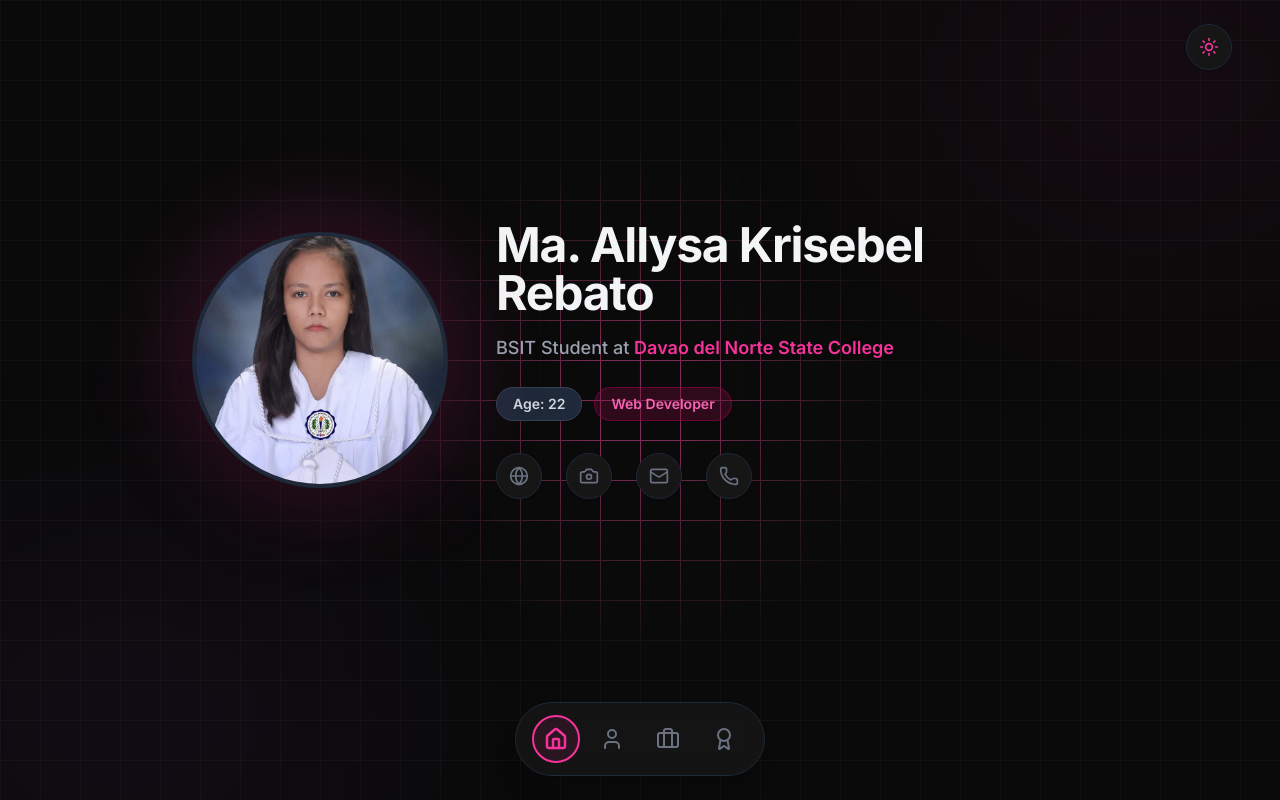
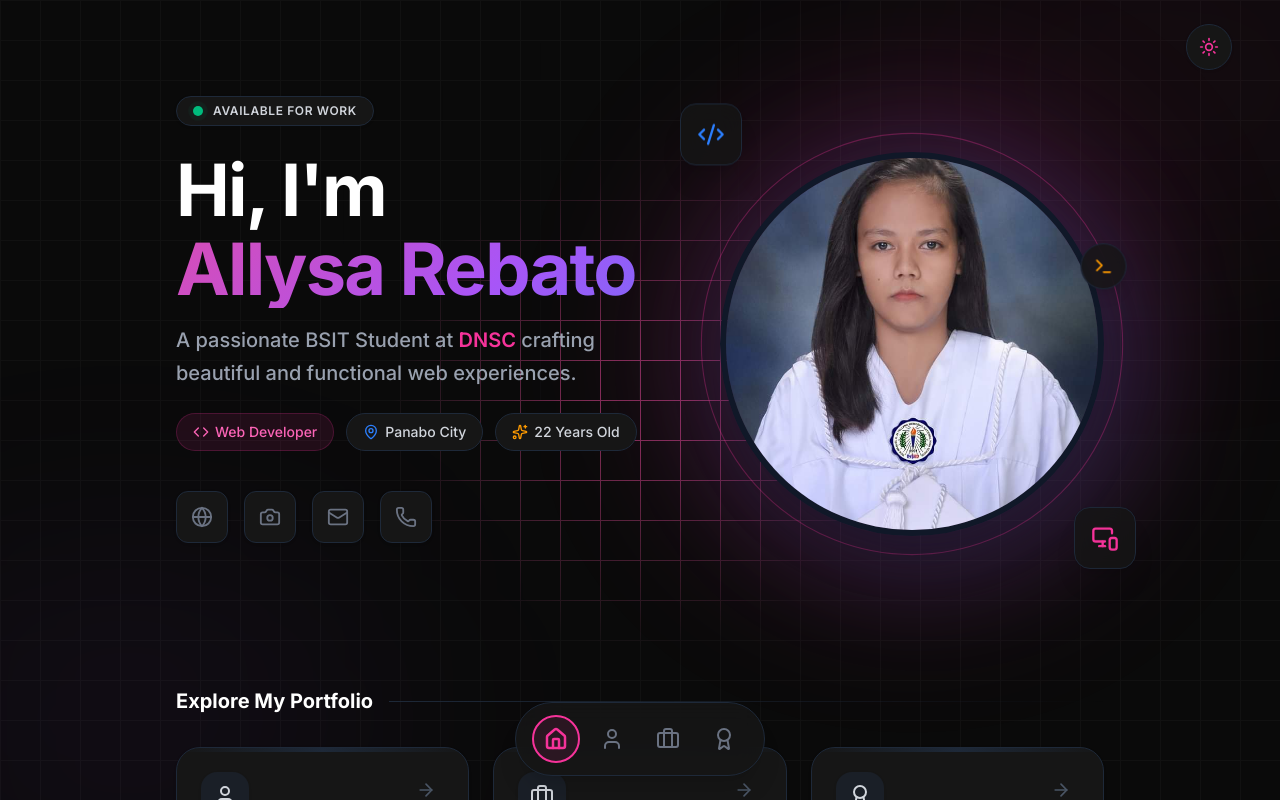
Before and after one commit to Lynxguerba/RebatoWeb, a React (Vite) app: page / in a window 1280 px wide. Shown: the top 800 px of the page. Built offline with nearby package versions, Linux system fonts and the light colour scheme.

Commit message:
commit changes

```diff
--- a/src/index.css
+++ b/src/index.css
@@ -57,3 +57,19 @@
     background: var(--color-pink-primary);
     border-radius: 10px;
 }
+
+@layer utilities {
+  .home-gradient-name {
+    background: linear-gradient(135deg, #ec4899 0%, #a855f7 50%, #3b82f6 100%);
+    -webkit-background-clip: text;
+    -webkit-text-fill-color: transparent;
+    background-size: 200% 200%;
+    animation: gradient-flow 5s ease infinite;
+  }
+
+  @keyframes gradient-flow {
+    0% { background-position: 0% 50%; }
+    50% { background-position: 100% 50%; }
+    100% { background-position: 0% 50%; }
+  }
+}
--- a/src/pages/Home.jsx
+++ b/src/pages/Home.jsx
@@ -1,6 +1,29 @@
 import { motion } from 'framer-motion';
-import { Globe, Camera, Mail, Phone } from 'lucide-react';
+import { Globe, Camera, Mail, Phone, ArrowRight, User, Briefcase, Award, Sparkles, MapPin, Code, Code2, Terminal, MonitorSmartphone } from 'lucide-react';
 import { useState } from 'react';
+import { Link } from 'react-router-dom';
+
+const container = {
+  hidden: { opacity: 0 },
+  show: {
+    opacity: 1,
+    transition: { staggerChildren: 0.1, delayChildren: 0.1 }
+  }
+};
+
+const item = {
+  hidden: { opacity: 0, y: 30 },
+  show: { opacity: 1, y: 0, transition: { duration: 0.6, type: "spring", bounce: 0.4 } }
+};
+
+const floatAnimation = {
+  y: [0, -10, 0],
+  transition: {
+    duration: 4,
+    repeat: Infinity,
+    ease: "easeInOut"
+  }
+};
 
 export default function Home() {
   const [age] = useState(() => {
@@ -14,66 +37,187 @@ export default function Home() {
     return a;
   });
 
+  const socialLinks = [
+    { icon: Globe, href: 'https://www.facebook.com/xgtx.bond', label: 'Facebook', color: 'from-blue-500 to-blue-600' },
+    { icon: Camera, href: 'https://www.instagram.com/allysarebato', label: 'Instagram', color: 'from-pink-500 to-purple-500' },
+    { icon: Mail, href: 'mailto:rebato.ma.allysakrisebel@dnsc.edu.ph', label: 'Email', color: 'from-red-400 to-pink-500' },
+    { icon: Phone, href: 'tel:+639631848217', label: 'Phone', color: 'from-green-400 to-emerald-500' },
+  ];
+
+  const quickLinks = [
+    { title: 'About Me', desc: 'My journey & skills', icon: User, path: '/about', gradient: 'from-pink-500/10 to-purple-500/10' },
+    { title: 'Projects', desc: 'View my portfolio', icon: Briefcase, path: '/projects', gradient: 'from-blue-500/10 to-cyan-500/10' },
+    { title: 'Certificates', desc: 'My achievements', icon: Award, path: '/certificates', gradient: 'from-amber-500/10 to-orange-500/10' },
+  ];
+
   return (
-    <div className="flex flex-col md:flex-row items-center gap-12 max-w-4xl mx-auto w-full">
     <motion.div
-        className="relative group flex-shrink-0"
-        initial={{ opacity: 0, scale: 0.8 }}
-        animate={{ opacity: 1, scale: 1 }}
-        transition={{ duration: 0.5, delay: 0.2 }}
+      variants={container}
+      initial="hidden"
+      animate="show"
+      className="max-w-6xl mx-auto w-full pt-4 md:pt-12"
     >
-        <div className="absolute inset-0 bg-pink-500/20 blur-2xl rounded-full scale-110 group-hover:opacity-0 transition-opacity duration-500"></div>
-        <div className="relative w-48 h-48 md:w-64 md:h-64 rounded-full border-4 border-white dark:border-gray-800 shadow-2xl z-10 overflow-hidden group-hover:scale-105 transition-transform duration-500">
+      <div className="flex flex-col lg:flex-row items-center gap-12 lg:gap-20">
+
+        {/* ── Left Column: Text & CTA ── */}
+        <div className="flex-1 flex flex-col items-center lg:items-start text-center lg:text-left z-10 order-last lg:order-none">
+
+          <motion.div
+            variants={item}
+            className="flex items-center gap-2.5 px-4 py-1.5 mb-6 rounded-full bg-[var(--card-color)] border border-gray-200 dark:border-gray-800 shadow-sm"
+          >
+            <span className="relative flex h-2.5 w-2.5">
+              <span className="animate-ping absolute inline-flex h-full w-full rounded-full bg-emerald-400 opacity-75" />
+              <span className="relative inline-flex rounded-full h-2.5 w-2.5 bg-emerald-500" />
+            </span>
+            <span className="text-xs font-semibold uppercase tracking-wider text-gray-600 dark:text-gray-300">
+              Available for Work
+            </span>
+          </motion.div>
+
+          <motion.div variants={item} className="space-y-4 mb-6">
+            <h1 className="text-5xl lg:text-6xl xl:text-7xl font-bold tracking-tight leading-[1.1]">
+              <span className="text-gray-900 dark:text-white">Hi, I'm</span><br />
+              <span className="home-gradient-name inline-block">Allysa Rebato</span>
+            </h1>
+            <p className="text-lg lg:text-xl text-gray-600 dark:text-gray-400 font-medium max-w-lg leading-relaxed">
+              A passionate BSIT Student at{' '}
+              <span className="text-pink-500 font-semibold relative inline-block group cursor-pointer">
+                DNSC
+                <span className="absolute -bottom-1 left-0 w-0 h-0.5 bg-pink-500 group-hover:w-full transition-all duration-300"></span>
+              </span>{' '}
+              crafting beautiful and functional web experiences.
+            </p>
+          </motion.div>
+
+          <motion.div variants={item} className="flex flex-wrap justify-center lg:justify-start gap-3 mb-10">
+            <span className="flex items-center gap-1.5 px-4 py-2 text-sm font-medium rounded-full bg-pink-50 dark:bg-pink-500/10 text-pink-600 dark:text-pink-400 border border-pink-200 dark:border-pink-500/20">
+              <Code size={16} /> Web Developer
+            </span>
+            <span className="flex items-center gap-1.5 px-4 py-2 text-sm font-medium rounded-full bg-[var(--card-color)] border border-gray-200 dark:border-gray-800 text-gray-700 dark:text-gray-300">
+              <MapPin size={16} className="text-blue-500" /> Panabo City
+            </span>
+            <span className="flex items-center gap-1.5 px-4 py-2 text-sm font-medium rounded-full bg-[var(--card-color)] border border-gray-200 dark:border-gray-800 text-gray-700 dark:text-gray-300">
+              <Sparkles size={16} className="text-amber-500" /> {age} Years Old
+            </span>
+          </motion.div>
+
+          <motion.div variants={item} className="flex justify-center lg:justify-start gap-4 mb-12">
+            {socialLinks.map((social) => (
+              <motion.a
+                key={social.label}
+                whileHover={{ scale: 1.1, y: -4 }}
+                whileTap={{ scale: 0.95 }}
+                href={social.href}
+                target={social.href.startsWith('http') ? '_blank' : undefined}
+                rel={social.href.startsWith('http') ? 'noreferrer' : undefined}
+                className="group/social relative p-3.5 bg-[var(--card-color)] border border-gray-200 dark:border-gray-800 rounded-xl text-gray-500 hover:text-white shadow-sm hover:shadow-lg transition-all duration-300 overflow-hidden"
+                title={social.label}
+              >
+                <div className={`absolute inset-0 bg-gradient-to-br ${social.color} opacity-0 group-hover/social:opacity-100 transition-opacity duration-300`} />
+                <social.icon size={22} className="relative z-10 group-hover/social:animate-pulse" />
+              </motion.a>
+            ))}
+          </motion.div>
+
+        </div>
+
+        {/* ── Right Column: Interactive Profile & Floating Elements ── */}
+        <motion.div variants={item} className="relative flex-shrink-0 w-64 h-64 lg:w-80 lg:h-80 xl:w-96 xl:h-96 flex items-center justify-center">
+
+          {/* Floating Decorators */}
+          <motion.div animate={floatAnimation} className="absolute -top-6 -left-6 lg:-top-10 lg:-left-10 p-4 bg-[var(--card-color)]/80 backdrop-blur-md rounded-2xl border border-gray-200 dark:border-gray-800 shadow-xl text-blue-500 z-20 hidden md:block">
+            <Code2 size={28} />
+          </motion.div>
+
+          <motion.div
+            animate={{ y: [0, 10, 0] }}
+            transition={{ duration: 5, repeat: Infinity, ease: "easeInOut", delay: 1 }}
+            className="absolute -bottom-4 -right-4 lg:-bottom-8 lg:-right-8 p-4 bg-[var(--card-color)]/80 backdrop-blur-md rounded-2xl border border-gray-200 dark:border-gray-800 shadow-xl text-pink-500 z-20 hidden md:block"
+          >
+            <MonitorSmartphone size={28} />
+          </motion.div>
+
+          <motion.div
+            animate={{ x: [0, -10, 0], y: [0, -5, 0] }}
+            transition={{ duration: 6, repeat: Infinity, ease: "easeInOut", delay: 2 }}
+            className="absolute top-1/4 -right-8 p-3 bg-[var(--card-color)]/80 backdrop-blur-md rounded-full border border-gray-200 dark:border-gray-800 shadow-lg text-amber-500 z-20 hidden md:block"
+          >
+            <Terminal size={20} />
+          </motion.div>
+
+          {/* Profile Image Container */}
+          <div className="relative group w-full h-full">
+            {/* Ambient glows */}
+            <div className="absolute inset-0 bg-pink-500/20 blur-[60px] rounded-full scale-125 group-hover:scale-150 transition-transform duration-700" />
+            <div className="absolute inset-0 bg-blue-500/20 blur-[60px] rounded-full scale-100 group-hover:scale-125 group-hover:opacity-0 transition-all duration-700 translate-x-4 translate-y-4" />
+
+            {/* Expanding rings */}
+            <div className="absolute inset-0 rounded-full border border-pink-500/30 scale-[1.1] group-hover:scale-[1.2] group-hover:border-pink-500/10 transition-all duration-500" />
+
+            <div className="relative w-full h-full rounded-full border-[6px] border-white dark:border-gray-900 shadow-2xl z-10 overflow-hidden group-hover:scale-105 transition-transform duration-500">
               <img
                 src="/images/684103674_18162934909438574_8051623269267552818_n.jpeg"
                 alt="Ma. Allysa Krisebel Rebato"
-            className="absolute inset-0 w-full h-full object-cover transition-opacity duration-500 opacity-100 dark:opacity-0 group-hover:opacity-0 dark:group-hover:opacity-100"
+                className="absolute inset-0 w-full h-full object-cover transition-opacity duration-700 opacity-100 dark:opacity-0 group-hover:opacity-0 dark:group-hover:opacity-100"
               />
               <img
                 src="/images/2f6d1c93-d9c4-4b87-a2b5-fbca4a70fe16.jpeg"
                 alt="Ma. Allysa Krisebel Rebato"
-            className="absolute inset-0 w-full h-full object-cover transition-opacity duration-500 opacity-0 dark:opacity-100 group-hover:opacity-100 dark:group-hover:opacity-0"
+                className="absolute inset-0 w-full h-full object-cover transition-opacity duration-700 opacity-0 dark:opacity-100 group-hover:opacity-100 dark:group-hover:opacity-0"
               />
+            </div>
+          </div>
+        </motion.div>
+      </div>
+
+      {/* ── Quick Navigation Section ── */}
+      <motion.div variants={item} className="mt-20 lg:mt-24 w-full">
+        <div className="flex items-center gap-4 mb-8">
+          <h2 className="text-xl font-bold text-gray-900 dark:text-white">Explore My Portfolio</h2>
+          <div className="flex-1 h-px bg-gradient-to-r from-gray-200 dark:from-gray-800 to-transparent" />
+        </div>
+
+        <div className="grid grid-cols-1 md:grid-cols-3 gap-6">
+          {quickLinks.map((link) => (
+            <Link key={link.title} to={link.path}>
+              <motion.div
+                whileHover={{ y: -8, scale: 1.02 }}
+                whileTap={{ scale: 0.98 }}
+                className="group/card relative p-6 rounded-3xl bg-[var(--card-color)] border border-gray-200 dark:border-gray-800 shadow-sm hover:shadow-2xl transition-all duration-300 overflow-hidden h-full flex flex-col"
+              >
+                {/* Background Hover Gradient */}
+                <div
+                  className={`absolute inset-0 bg-gradient-to-br ${link.gradient} opacity-0 group-hover/card:opacity-100 transition-opacity duration-500`}
+                />
+
+                {/* Top accent line */}
+                <div className="absolute top-0 left-0 right-0 h-1 bg-gradient-to-r from-transparent via-gray-200 dark:via-gray-800 to-transparent group-hover/card:via-pink-500 transition-colors duration-500" />
+
+                <div className="relative z-10 flex flex-col h-full">
+                  <div className="flex items-start justify-between mb-8">
+                    <div className="p-3 rounded-2xl bg-gray-100 dark:bg-gray-800/50 text-gray-600 dark:text-gray-300 group-hover/card:bg-pink-500 group-hover/card:text-white transition-colors duration-300 shadow-sm">
+                      <link.icon size={24} />
+                    </div>
+                    <div className="p-2 rounded-full bg-transparent group-hover/card:bg-white/10 text-gray-300 dark:text-gray-600 group-hover/card:text-pink-500 transition-all duration-300">
+                      <ArrowRight size={20} className="group-hover/card:translate-x-1 group-hover/card:-translate-y-1 transition-transform duration-300" />
+                    </div>
+                  </div>
+                  <div className="mt-auto">
+                    <h3 className="text-xl font-bold text-gray-900 dark:text-white mb-2 group-hover/card:text-pink-500 transition-colors duration-300">
+                      {link.title}
+                    </h3>
+                    <p className="text-sm text-gray-500 dark:text-gray-400 leading-relaxed group-hover/card:text-gray-600 dark:group-hover/card:text-gray-300 transition-colors duration-300">
+                      {link.desc}
+                    </p>
+                  </div>
+                </div>
+              </motion.div>
+            </Link>
+          ))}
         </div>
       </motion.div>
 
-      <motion.div
-        className="flex-1 text-center md:text-left"
-        initial={{ opacity: 0, x: 20 }}
-        animate={{ opacity: 1, x: 0 }}
-        transition={{ duration: 0.5, delay: 0.4 }}
-      >
-        <h1 className="text-4xl md:text-5xl font-bold tracking-tight mb-4">
-          Ma. Allysa Krisebel Rebato
-        </h1>
-        <p className="text-lg text-gray-600 dark:text-gray-400 font-medium mb-6 leading-relaxed">
-          BSIT Student at <span className="text-pink-500 font-semibold">Davao del Norte State College</span>
-        </p>
-
-        <div className="flex flex-wrap justify-center md:justify-start gap-3 mb-8">
-          <span className="px-4 py-1.5 text-sm font-semibold rounded-full bg-gray-200 dark:bg-gray-800 text-gray-700 dark:text-gray-300 shadow-sm border border-gray-300 dark:border-gray-700">
-            Age: {age}
-          </span>
-          <span className="px-4 py-1.5 text-sm font-semibold rounded-full bg-pink-100 dark:bg-pink-900/30 text-pink-600 dark:text-pink-400 shadow-sm border border-pink-200 dark:border-pink-800/50">
-            Web Developer
-          </span>
-        </div>
-
-        <div className="flex justify-center md:justify-start gap-6">
-          <motion.a whileHover={{ scale: 1.1, y: -2 }} whileTap={{ scale: 0.95 }} href="https://www.facebook.com/xgtx.bond" target="_blank" rel="noreferrer" className="p-3 bg-[var(--card-color)] border border-gray-200 dark:border-gray-800 rounded-full text-gray-500 hover:text-pink-500 shadow-sm hover:shadow-md transition-all">
-            <Globe size={20} />
-          </motion.a>
-          <motion.a whileHover={{ scale: 1.1, y: -2 }} whileTap={{ scale: 0.95 }} href="https://www.instagram.com/allysarebato" target="_blank" rel="noreferrer" className="p-3 bg-[var(--card-color)] border border-gray-200 dark:border-gray-800 rounded-full text-gray-500 hover:text-pink-500 shadow-sm hover:shadow-md transition-all">
-            <Camera size={20} />
-          </motion.a>
-          <motion.a whileHover={{ scale: 1.1, y: -2 }} whileTap={{ scale: 0.95 }} href="mailto:rebato.ma.allysakrisebel@dnsc.edu.ph" className="p-3 bg-[var(--card-color)] border border-gray-200 dark:border-gray-800 rounded-full text-gray-500 hover:text-pink-500 shadow-sm hover:shadow-md transition-all">
-            <Mail size={20} />
-          </motion.a>
-          <motion.a whileHover={{ scale: 1.1, y: -2 }} whileTap={{ scale: 0.95 }} href="tel:+639631848217" className="p-3 bg-[var(--card-color)] border border-gray-200 dark:border-gray-800 rounded-full text-gray-500 hover:text-pink-500 shadow-sm hover:shadow-md transition-all">
-            <Phone size={20} />
-          </motion.a>
-        </div>
     </motion.div>
-    </div>
   );
 }
```
Lines whose indentation alone changed are shown as unchanged.
